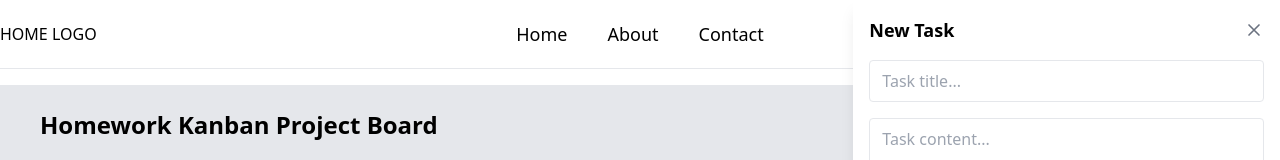
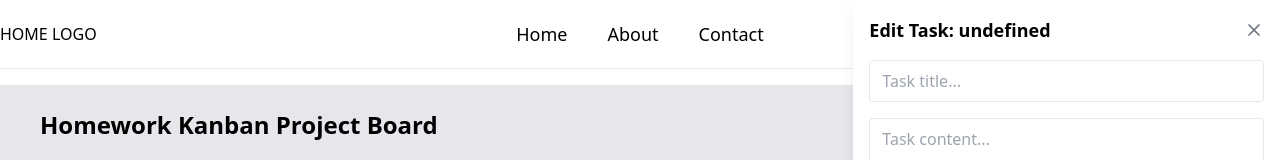
Before and after one commit to DarthTicius/kanban-board-homework, a React (Vite) app: page /board/1/task/1 in a window 1280 px wide. Shown: the top 160 px of the page. Built offline with nearby package versions, Linux system fonts and the light colour scheme.

Commit message:
Fix update/edit of tasks on <TaskDetails />

```diff
--- a/src/components/TaskDetails.tsx
+++ b/src/components/TaskDetails.tsx
@@ -1,7 +1,6 @@
 import { CloseIcon } from "@src/assets/icons/Close";
-import { TaskProp } from "@src/data/boardEntries";
 import { useAppDispatch, useAppSelector } from "@src/hooks/redux";
-import { updateTask } from "@src/store/slices/boardSlice";
+import { addTask, updateTask } from "@src/store/slices/boardSlice";
 import { useEffect, useState } from "react";
 import { useNavigate, useParams } from "react-router";
 
@@ -13,17 +12,20 @@ export function TaskDetails({ onClose }: Props) {
 	const navigate = useNavigate();
 	const dispatch = useAppDispatch();
 	const { boardId, taskId } = useParams<{ boardId: string; taskId: string }>();
-	const [title, setTitle] = useState('');
-	const [content, setContent] = useState('');
+	const [title, setTitle] = useState("");
+	const [content, setContent] = useState("");
+	const [isNew] = useState(!taskId || taskId === "new");
 
+	// Get the task from Redux store
 	const task = useAppSelector((state) => {
-		if (boardId && taskId) {
-			return state.boards.boards
-				.find((board) => board.id === boardId)
-				?.tasks.find((task) => task.id === Number(taskId));
-		}
-		return null;
+		if (!boardId || !taskId || isNew) return null;
+
+		const board = state.boards.boards.find((b) => b.id === boardId);
+		const foundTask = board?.tasks.find((t) => t.id === Number(taskId));
+		return foundTask || null;
 	});
+
+	// Load task data when component mounts or when task changes
 	useEffect(() => {
 		if (task) {
 			setTitle(task.title);
@@ -33,38 +35,52 @@ export function TaskDetails({ onClose }: Props) {
 
 	const handleSave = () => {
 		if (!title.trim()) {
-			alert('Task title cannot be empty.');
+			alert("Task title cannot be empty.");
 			return;
 		}
 
-		if (!boardId || !taskId) {
-			console.error('Missing boardId or taskId');
+		if (!boardId) {
+			console.error("Missing boardId");
 			return;
 		}
 
-		const updatedTask: TaskProp = {
-			id: Number(taskId),
-			boardId,
-			title,
-			content
-		};
-		dispatch(updateTask({
-			boardId,
-			taskId: Number(taskId),
-			updates: updatedTask
-		}));
-		navigate('/');
+		if (isNew) {
+			dispatch(
+				addTask({
+					boardId,
+					task: {
+						title,
+						content,
+					},
+				}),
+			);
+		} else {
+			dispatch(
+				updateTask({
+					boardId,
+					taskId: Number(taskId),
+					updates: {
+						title,
+						content,
+					},
+				}),
+			);
+		}
+
+		handleClose();
 	};
 
 	const handleClose = () => {
 		onClose();
-		navigate('/');
+		navigate("/");
 	};
 
 	return (
 		<div className="fixed top-0 right-0 h-full w-11/12 md:w-1/3 bg-white shadow-lg p-4 z-50">
 			<div className="flex justify-between items-center mb-4">
-				<h2 className="text-lg font-bold">{task ? 'Edit Task' : 'New Task'}</h2>
+				<h2 className="text-lg font-bold">
+					{isNew ? "New Task" : `Edit Task: ${task?.title}`}
+				</h2>
 				<button
 					onClick={handleClose}
 					className="text-gray-500 hover:text-gray-800"
```
